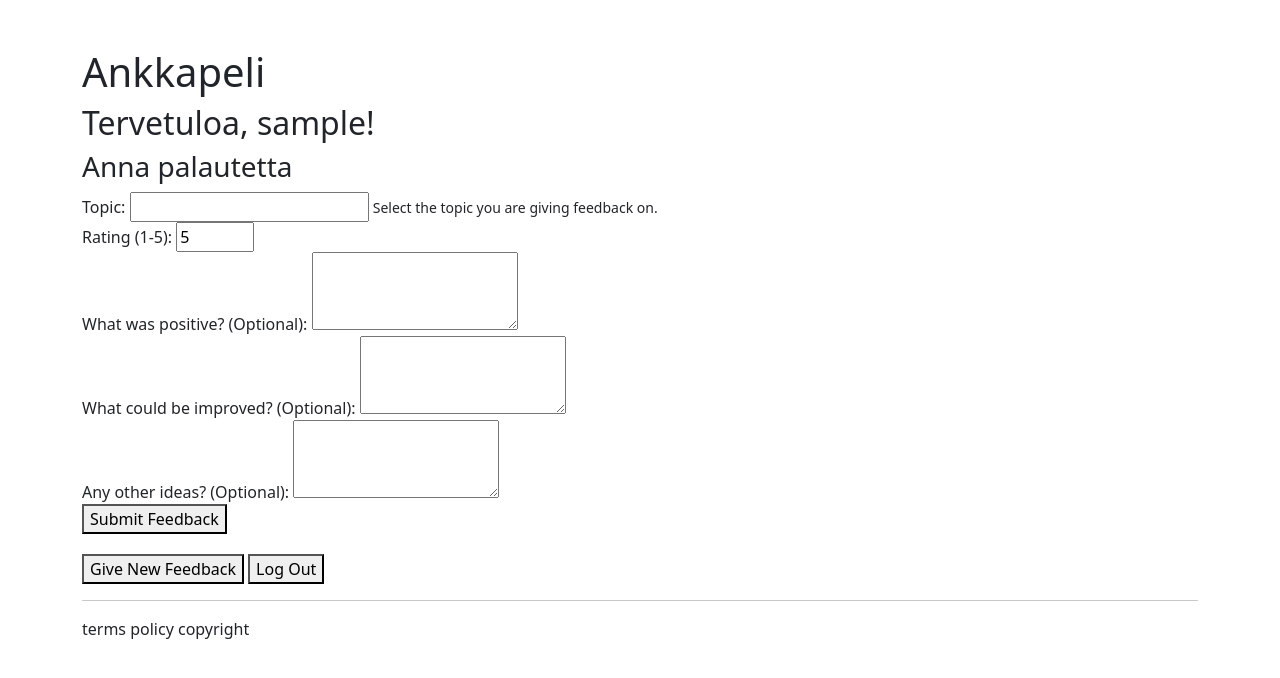
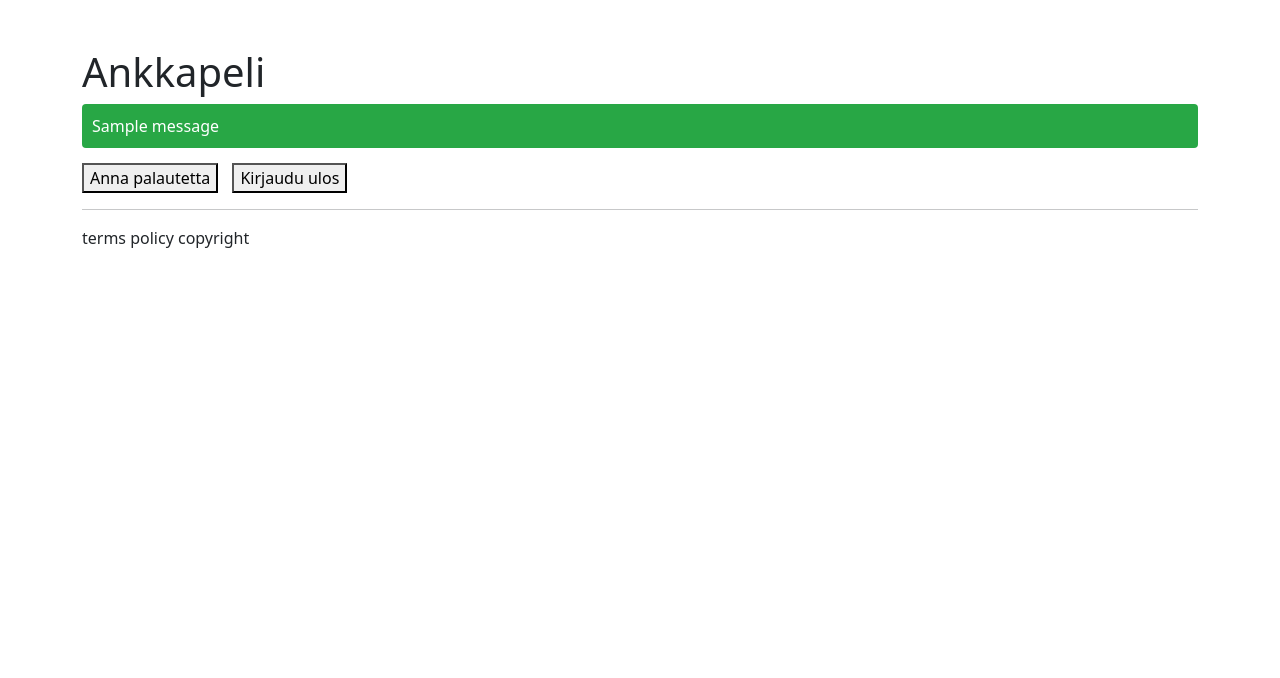
Before and after one commit to hamk-webdev-intim23a6/palautekooderit, a Django app: page /feedback/home/ in a window 1280 px wide. Shown: the part 56-734 px from the top of the page. Run offline with Django 4.2, Linux system fonts and the light colour scheme; a user stored in the database is signed in; tables that the repository leaves empty hold one stand-in row (values such as "Sample post"); one stand-in notice (Sample message) is shown.

Commit message:
Added feedback form to forms.py, Clearer views.py, home.html, topic.html (#11)

```diff
--- a/palautekooderit/feedbacksystem/forms.py
+++ b/palautekooderit/feedbacksystem/forms.py
@@ -1,7 +1,46 @@
+# forms.py
 from django import forms
-from .models import Topic
+from .models import Topic, Feedback
 
+# The form for submitting feedback
+class FeedbackForm(forms.Form):
+    topic = forms.ModelChoiceField(
+        queryset=Topic.objects.all().order_by('name'),
+        label="Aihe",
+        empty_label=None,
+        widget=forms.Select(attrs={'class': 'form-control'})
+    )
+    rating = forms.IntegerField(
+        min_value=1,
+        max_value=5,
+        label="Arvostelu (1-5)",
+        initial=5,
+        widget=forms.NumberInput(attrs={'class': 'form-control'})
+    )
+    positive = forms.CharField(
+        label="Mikä oli positiivista? (Valinnainen)",
+        required=False,
+        widget=forms.Textarea(attrs={'rows': 3, 'class': 'form-control'})
+    )
+    negative = forms.CharField(
+        label="Mitä voisi parantaa? (Valinnainen)",
+        required=False,
+        widget=forms.Textarea(attrs={'rows': 3, 'class': 'form-control'})
+    )
+    ideas = forms.CharField(
+        label="Muita ideoita? (Valinnainen)",
+        required=False,
+        widget=forms.Textarea(attrs={'rows': 3, 'class': 'form-control'})
+    )
+
+# The form for creating a new topic
 class TopicForm(forms.ModelForm):
     class Meta:
         model = Topic
         fields = ['name']
+        labels = {
+            'name': 'Aiheen nimi',
+        }
+        widgets = {
+            'name': forms.TextInput(attrs={'class': 'form-control'})
+        }
--- a/palautekooderit/feedbacksystem/views.py
+++ b/palautekooderit/feedbacksystem/views.py
@@ -2,57 +2,63 @@ from django.http import HttpResponse
 from django.shortcuts import render, redirect
 from django.contrib.auth.decorators import login_required
 from .models import Feedback, Topic
-from .forms import TopicForm
-from .forms import Topic
+from .forms import FeedbackForm, TopicForm
+from django.contrib import messages
 
-# Allows selection of feedback item
+# Home page view - displays the feedback form
 def home(request):
-    topic_form = TopicForm()
-    return render(request, 'home.html', {'topic_form': topic_form})
+    form = FeedbackForm()
+    return render(request, 'home.html', {'form': form})
 
-#Allows giving feedback
+# Handles feedback submission
 @login_required
 def submit_feedback(request):
     if request.method == 'POST':
-        topic_form = TopicForm(request.POST)
-        if topic_form.is_valid():
-            topic_instance = topic_form.cleaned_data['name']
-            try:
-                rating = int(request.POST.get('rating'))
-                positive = request.POST.get('positive', '')
-                negative = request.POST.get('negative', '')
-                ideas = request.POST.get('ideas', '')
+        form = FeedbackForm(request.POST)
 
-                feedback = Feedback(
-                    topic=topic_instance,
-                    user=request.user,
-                    rating=rating,
-                    positive=positive,
-                    negative=negative,
-                    ideas=ideas
-                )
-                feedback.save()
+        if form.is_valid():
+            topic_instance = form.cleaned_data['topic']
+            rating = form.cleaned_data['rating']
+            positive = form.cleaned_data['positive']
+            negative = form.cleaned_data['negative']
+            ideas = form.cleaned_data['ideas']
 
-                messages.success(request, 'Feedback sent.')
-                return redirect('home')
-            except ValueError:
-                error_message = "Please enter a valid rating between 1 and 5."
-                return render(request, 'home.html', {'topic_form': topic_form, 'error': error_message})
+            Feedback.objects.create(
+                topic=topic_instance,
+                user=request.user,
+                rating=rating,
+                positive=positive,
+                negative=negative,
+                ideas=ideas
+            )
+
+            messages.success(request, 'Kiitos palautteesta!')
+
+            return redirect('home')
         else:
-            return render(request, 'home.html', {'topic_form': topic_form, 'form_errors': topic_form.errors})
+            messages.error(request, 'Tarkista lomakkeen virheet ja yritä uudelleen.')
+            return render(request, 'home.html', {'form': form})
     else:
         return redirect('home')
 
-#Allows creation of feedback items
+# Allows creation of feedback items (Topics)
 def topic(request):
-    topics = Topic.objects.all()
+    topics = Topic.objects.all().order_by('name')
     if request.method == 'POST':
-        form = TopicForm(request.POST)
-        if form.is_valid():
-            form.save()
+        topic_creation_form = TopicForm(request.POST)
+        if topic_creation_form.is_valid():
+            new_topic = topic_creation_form.save()
+            messages.success(request, f"Aihe '{new_topic.name}' luotu onnistuneesti.")
+            return redirect('topic')
+        else:
+            messages.error(request, 'Aiheen luominen epäonnistui. Tarkista virheet.')
     else:
-        form = TopicForm()
-    return render(request, 'administration/topic.html', {'form': form, 'topics': topics})
+        topic_creation_form = TopicForm()
+
+    return render(request, 'administration/topic.html', {
+        'form': topic_creation_form,
+        'topics': topics
+    })
 
 #Allows viewing of analytics
 def analytics(request):
--- a/palautekooderit/templates/home.html
+++ b/palautekooderit/templates/home.html
@@ -1,60 +1,63 @@
 {% extends 'base.html' %}
 {% block content %}
+
 <h1>Ankkapeli</h1>
+
+{# Display Django messages #}
+{% if messages %}
+<ul class="messages" style="list-style: none; padding: 0; margin-bottom: 15px;">
+  {% for message in messages %}
+  {# Basic styling for messages - adjust as needed #}
+  <li{% if message.tags %} class="message {{ message.tags }}" style="padding: 10px; margin-bottom: 10px; border-radius: 4px; color: #fff; background-color: {% if 'error' in message.tags %}#dc3545{% elif 'success' in message.tags %}#28a745{% elif 'warning' in message.tags %}#ffc107{% else %}#007bff{% endif %};"{% endif %}>
+    {{ message }}
+  </li>
+  {% endfor %}
+</ul>
+{% endif %}
+
 {% if user.is_authenticated %}
-    {% if error %}
-      <p style="color: red;">{{ error }}</p>
+  {# This is the default state of the form #}
+  <div id="button-container" {% if form.is_bound and form.errors %}style="display: none;"{% endif %}>
+    <button
+      type="button"
+      onclick="document.getElementById('feedback-form').style.display='block'; document.getElementById('button-container').style.display='none';"
+      style="margin-right: 10px;"
+    >
+      Anna palautetta
+    </button>
+    <form method="post" action="{% url 'logout' %}" style="display: inline;">
+      {% csrf_token %}
+      <button type="submit">Kirjaudu ulos</button>
+    </form>
+  </div>
+
+  {# The form is hidden by default and shown when the button is clicked #}
+  <div id="feedback-form" {% if not form.is_bound or not form.errors %}style="display: none;"{% endif %} style="margin-top: 20px; border: 1px solid #ccc; padding: 15px; border-radius: 5px;">
+    <h3>Anna palautetta</h3>
+    {% if form.non_field_errors %}
+        <div style="color: red; margin-bottom: 10px; border: 1px solid red; padding: 8px; border-radius: 4px;">
+            {{ form.non_field_errors }}
+        </div>
     {% endif %}
-    {% if form_errors %}
-      <div style="color: red;">
-        <strong>Form Errors:</strong>
-        <ul>
-          {% for field, errors in form_errors.items %}
-            {% for error in errors %}
-              <li>{{ field|capfirst }}: {{ error }}</li>
-            {% endfor %}
-          {% endfor %}
-        </ul>
-      </div>
-    {% endif %}
-    <h2>Tervetuloa, {{ user }}!</h2>
-    <h3>Anna palautetta</h3>
+
+    {# The actual form submission #}
     <form method="post" action="{% url 'submit_feedback' %}">
-        {% csrf_token %}
-        <div>
-          <label for="{{ topic_form.name.id_for_label }}">Topic:</label>
-          {{ topic_form.name }}
-          <small>Select the topic you are giving feedback on.</small>
-        </div>
-        <div>
-          <label for="rating">Rating (1-5):</label>
-          <input type="number" id="rating" name="rating" min="1" max="5" value="5" required>
-        </div>
-        <div>
-          <label for="positive">What was positive? (Optional):</label>
-          <textarea id="positive" name="positive" rows="3"></textarea>
-        </div>
-        <div>
-          <label for="negative">What could be improved? (Optional):</label>
-          <textarea id="negative" name="negative" rows="3"></textarea>
-        </div>
-        <div>
-          <label for="ideas">Any other ideas? (Optional):</label>
-          <textarea id="ideas" name="ideas" rows="3"></textarea>
-        </div>
-        <button type="submit">Submit Feedback</button>
-      </form>
+      {% csrf_token %}
+      {{ form.as_p }}
+      <button type="submit" style="margin-right: 10px;">Lähetä palaute</button>
+      <button
+        type="button"
+        onclick="document.getElementById('feedback-form').style.display='none'; document.getElementById('button-container').style.display='block';"
+      >
+        Peruuta
+      </button>
+    </form>
+  </div>
 
-      <div style="margin-top: 20px;">
-        <a href="{% url 'home' %}"><button type="button">Give New Feedback</button></a>
-        <form method="post" action="{% url 'logout' %}" style="display: inline;">
-          {% csrf_token %}
-          <button type="submit">Log Out</button>
-        </form>
-      </div>
+{# If user is not authenticated #}
 {% else %}
-    <p>You must login first.</p>
-    <p><a href="{% url 'login' %}">Login</a></p>
-    <p><a href="{% url 'signup' %}">Create a new Account</a></p>
+  <p>Sinun täytyy kirjautua ensin sisään.</p>
+  <p><a href="{% url 'login' %}">Kirjaudu sisään</a></p>
+  <p><a href="{% url 'signup' %}">Luo uusi tili</a></p>
 {% endif %}
 {% endblock %}
```
Also changed, not shown: palautekooderit/templates/administration/topic.html (+37 -5 lines).
